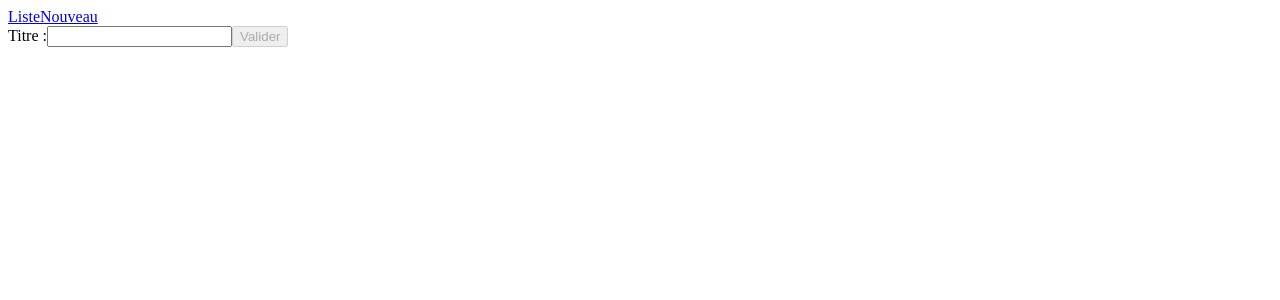
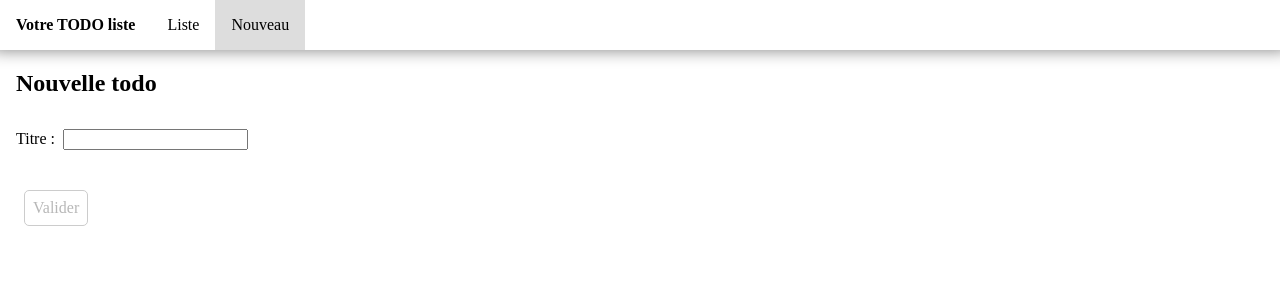
Before and after one commit to Lokymil/formation-sur-mesure-Angular, an Angular app: page /new in a window 1280 px wide. Shown: the top 300 px of the page. Built offline with nearby package versions, Linux system fonts and the light colour scheme.

Commit message:
Add some style

```diff
--- a/src/app/app.component.html
+++ b/src/app/app.component.html
@@ -1,3 +1,20 @@
-<a routerLink="/">Liste</a>
-<a routerLink="/new">Nouveau</a>
-<router-outlet></router-outlet>
+<div class="header">
+  <nav class="header__nav">
+    <a class="header__nav-link header__app-name" routerLink="/"
+      ><h1>Votre TODO liste</h1></a
+    >
+    <a
+      class="header__nav-link"
+      routerLink="/"
+      [routerLinkActiveOptions]="{ exact: true }"
+      routerLinkActive="active-link"
+      >Liste</a
+    >
+    <a class="header__nav-link" routerLink="/new" routerLinkActive="active-link"
+      >Nouveau</a
+    >
+  </nav>
+</div>
+<div class="body">
+  <router-outlet></router-outlet>
+</div>
--- a/src/app/app.component.sass
+++ b/src/app/app.component.sass
@@ -0,0 +1,28 @@
+@import "../colors"
+
+.header
+    min-height: 3rem
+    width: 100%
+    display: flex
+    align-items: center
+    box-shadow: 0 -0.5rem 1rem 0.5rem grey
+    background-color: $bg-color
+
+    &__app-name
+        &:hover, &:active
+            background-color: $bg-color
+
+    &__nav
+        margin: 0
+        display: flex
+        align-items: center
+
+    &__nav-link
+        padding: 1rem 1rem
+
+        h1
+            margin: 0
+            font-size: 1rem
+
+.body
+    margin: 1rem
--- a/src/app/todos/todo-form/todo-form.component.html
+++ b/src/app/todos/todo-form/todo-form.component.html
@@ -1,14 +1,25 @@
-<form [formGroup]="todo" (ngSubmit)="onSubmit()">
-    <label>Titre :</label>
-    <input id="name" type="text" formControlName="title">
-    <div *ngIf="title?.invalid && (title?.dirty || title?.touched)">
-        <div *ngIf="title?.errors?.required">
-            Le titre est obligatoire.
-        </div>
-        <div *ngIf="title?.errors?.maxlength">
-            Le titre est trop long.
-        </div>
+<form [formGroup]="todo" (ngSubmit)="onSubmit()" class="todo-form">
+  <h2 *ngIf="id === 0">Nouvelle todo</h2>
+  <h2 *ngIf="id !== 0">Modification de la todo {{ id }}</h2>
+
+  <div class="todo-form__content">
+    <div class="todo-form__field">
+      <label class="todo-form__label">Titre :</label>
+      <input
+        class="todo-form__input"
+        id="name"
+        type="text"
+        formControlName="title"
+      />
+      <div
+        *ngIf="title?.invalid && (title?.dirty || title?.touched)"
+        class="todo-form__field-error"
+      >
+        <div *ngIf="title?.errors?.required">Le titre est obligatoire.</div>
+        <div *ngIf="title?.errors?.maxlength">Le titre est trop long.</div>
+      </div>
     </div>
+  </div>
 
-    <button type="submit" [disabled]="!todo?.valid">Valider</button>
+  <button type="submit" [disabled]="!todo?.valid">Valider</button>
 </form>
--- a/src/app/todos/todo-form/todo-form.component.sass
+++ b/src/app/todos/todo-form/todo-form.component.sass
@@ -0,0 +1,12 @@
+@import "../../../colors.sass"
+
+.todo-form
+    &__content
+        margin: 2rem 0
+
+    &__label
+        margin-right: 1ch
+
+    &__field-error
+        font-size: 0.8rem
+        color: $error-color
--- a/src/app/todos/todo-item/todo-item.component.html
+++ b/src/app/todos/todo-item/todo-item.component.html
@@ -1,6 +1,24 @@
-<div>
-    <input type="checkbox" [checked]="todo.done" (click)="checkTodo()"/>
-    <div>{{todo.title}}</div>
-    <button type="button" (click)="deleteTodo()">X</button>
-    <a [routerLink]="['update', todo.id]">Modifier</a>
+<div class="todo-item">
+  <div class="todo-item__check-wrapper">
+    <input
+      type="checkbox"
+      [checked]="todo.done"
+      (click)="checkTodo()"
+      class="todo-item__check-input"
+    />
+  </div>
+  <div class="todo-item__content">
+    <div
+      [ngClass]="{
+        'todo-item__title': true,
+        'todo-item__title_done': todo?.done || false
+      }"
+    >
+      {{ todo.title }}
+    </div>
+  </div>
+  <div class="todo-item__actions">
+    <button type="button" (click)="deleteTodo()">Supprimer</button>
+    <a [routerLink]="['update', todo.id]" class="button">Modifier</a>
+  </div>
 </div>
--- a/src/app/todos/todo-item/todo-item.component.sass
+++ b/src/app/todos/todo-item/todo-item.component.sass
@@ -0,0 +1,33 @@
+@import "../../../colors"
+
+.todo-item
+    width: 50%
+    margin-bottom: 1rem
+    border: 1px solid $hover-color
+    border-radius: 5px
+    display: grid
+    grid-template-columns: 1fr 8fr 4fr
+
+    &__check-wrapper
+        display: flex
+        justify-content: center
+        align-items: center
+
+    &__check-input
+        width: 1.2rem
+        height: 1.2rem
+
+    &__content
+        display: flex
+        justify-content: flex-start
+        align-items: center
+
+    &__title
+        font-size: 1.2rem
+        &_done
+            text-decoration: line-through
+
+    &__actions
+        display: flex
+        justify-content: flex-end
+        align-items: center
--- a/src/app/todos/todo-list/todo-list.component.html
+++ b/src/app/todos/todo-list/todo-list.component.html
@@ -1,7 +1,10 @@
-<h1>Todo list</h1>
+<h2>Todo list</h2>
+<div class="todo-list">
     <app-todo-item
         *ngFor="let todo of todos"
         [todo]="todo"
         (checkTodoEvent)="handleTodoCheck($event)"
         (deleteTodoEvent)="handleTodoDelete($event)"
+        class="todo-list__item"
     ></app-todo-item>
+</div>
--- a/src/app/todos/todo-list/todo-list.component.sass
+++ b/src/app/todos/todo-list/todo-list.component.sass
@@ -0,0 +1,7 @@
+.todo-list
+    display: flex
+    flex-direction: column
+    align-items: flex-start
+
+    .todo-list__item
+        width: 100%
--- /dev/null
+++ b/src/colors.sass
@@ -0,0 +1,6 @@
+$text-color: black
+$error-color: #eb4b3b
+$bg-color: white
+$hover-color: #cccccc
+$selected-color: #dddddd
+$active-color: #bbbbbb
--- a/src/index.html
+++ b/src/index.html
@@ -7,7 +7,7 @@
   <meta name="viewport" content="width=device-width, initial-scale=1">
   <link rel="icon" type="image/x-icon" href="favicon.ico">
 </head>
-<body>
+<body style="margin: 0">
   <app-root></app-root>
 </body>
 </html>
--- a/src/styles.sass
+++ b/src/styles.sass
@@ -1 +1,37 @@
-/* You can add global styles to this file, and also import other style files */
+@import "./colors"
+
+a
+    text-decoration: none
+    color: $text-color
+    &:visited
+        text-decoration: none
+        color: $text-color
+
+    &:hover
+        background-color: $hover-color
+
+    &:active
+        background-color: $active-color
+
+.active-link
+    background-color: $selected-color
+
+button, .button
+    display: inline-block
+    margin: 0.5rem
+    border: 1px solid $hover-color
+    padding: 0.5rem
+    border-radius: 5px
+    background-color: $bg-color
+    font-family: inherit
+    font-size: 1rem
+
+    &:hover
+        background-color: $hover-color
+
+    &:active
+        background-color: $active-color
+
+    &:disabled
+        background-color: $bg-color
+        cursor: not-allowed
```
Lines whose indentation alone changed are shown as unchanged.
